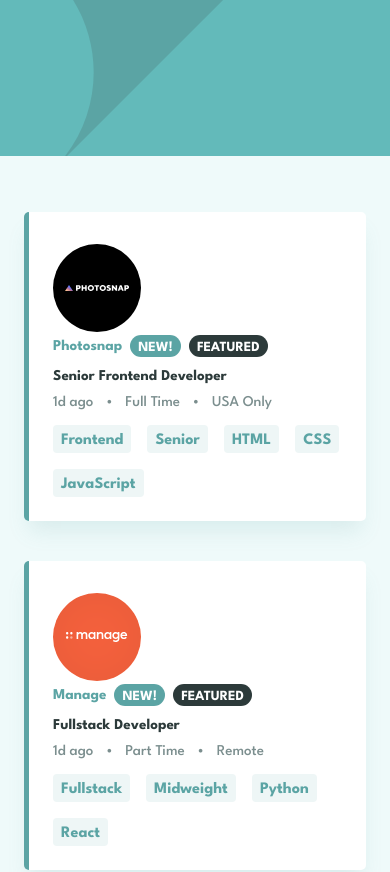
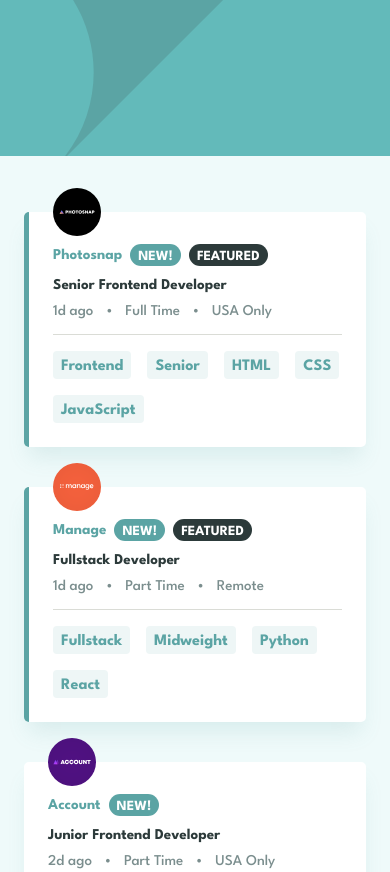
Before and after one commit to Freja137/job_listing, a Vue app: page / in a window 390 px wide. Shown: the top 872 px of the page. Built offline with nearby package versions, Linux system fonts and the light colour scheme.

Commit message:
mobillayout for jobkort

```diff
--- a/src/style.css
+++ b/src/style.css
@@ -128,6 +128,8 @@ main {
   display: flex;
   flex-wrap: wrap;
   gap: 16px;
+  padding-top: 16px;
+  border-top: 1px solid hsl(80, 8%, 85%);
 }
 
 .tag {
@@ -147,3 +149,14 @@ main {
   background-color: var(--cyan);
   color: white;
 }
+
+.job-card {
+  position: relative;
+}
+
+.job-logo {
+  position: absolute;
+  top: -24px;
+  width: 48px;
+  height: 48px;
+}
```
